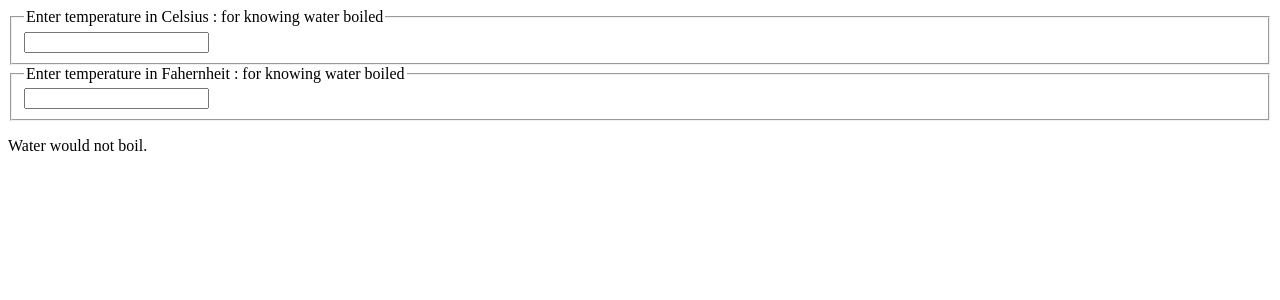
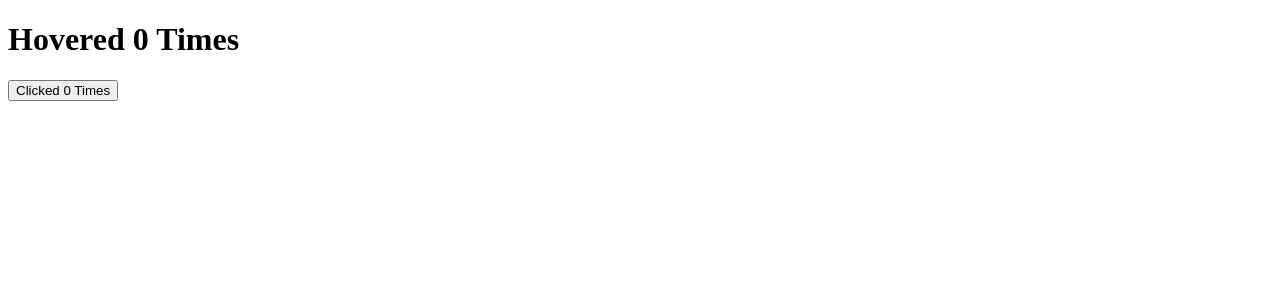
Before and after one commit to JHA-Jahid/myreact, a React (Create React App) app: page / in a window 1280 px wide. Shown: the top 300 px of the page. Built offline with nearby package versions, Linux system fonts and the light colour scheme.

Commit message:
working in lesson12 for learning higher order function

```diff
--- a/public/index.html
+++ b/public/index.html
@@ -11,7 +11,7 @@
     />
     <link rel="apple-touch-icon" href="%PUBLIC_URL%/logo192.png" />
     <link rel="manifest" href="%PUBLIC_URL%/manifest.json" />
-    <title>React App</title>
+    <title>Precticing React</title>
   </head>
   <body>
     <noscript>You need to enable JavaScript to run this app.</noscript>
--- a/src/App.js
+++ b/src/App.js
@@ -1,9 +1,11 @@
-import Calculator from './components/BoilingWater/Calculator';
+import ClickCounter from './components/ClickCounter';
+import HoverCounter from './components/HoverCounter';
 
 function App() {
     return (
         <div className="App">
-            <Calculator />
+            <HoverCounter />
+            <ClickCounter />
         </div>
     );
 }
--- /dev/null
+++ b/src/components/ClickCounter.js
@@ -0,0 +1,15 @@
+import React from 'react';
+import withCounter from './HOC/withCounter';
+
+const ClickCounter = (props) => {
+    const { count, incrementCount } = props;
+    return (
+        <div>
+            <button onClick={incrementCount} type="button">
+                Clicked {count} Times
+            </button>
+        </div>
+    );
+};
+
+export default withCounter(ClickCounter);
--- /dev/null
+++ b/src/components/HOC/withCounter.js
@@ -0,0 +1,21 @@
+import React from 'react';
+
+function withCounter(OriginalComponent) {
+    class NewComponent extends React.Component {
+        state = {
+            count: 0,
+        };
+
+        incrementCount = () => {
+            this.setState((prevState) => ({ count: prevState.count + 1 }));
+        };
+
+        render() {
+            const { count } = this.state;
+            return <OriginalComponent count={count} incrementCount={this.incrementCount} />;
+        }
+    }
+    return NewComponent;
+}
+
+export default withCounter;
--- /dev/null
+++ b/src/components/HoverCounter.js
@@ -0,0 +1,13 @@
+import React from 'react';
+import withCounter from './HOC/withCounter';
+
+const HoverCounter = (props) => {
+    const { count, incrementCount } = props;
+    return (
+        <div>
+            <h1 onMouseOver={incrementCount}>Hovered {count} Times</h1>
+        </div>
+    );
+};
+
+export default withCounter(HoverCounter);
```
Also changed, not shown: src/components/composition/Emoji.js (added, +11 -0 lines), src/components/composition/Text.js (added, +8 -0 lines), src/components/inheritance/Emoji.js (added, +16 -0 lines), src/components/inheritance/Text.js (added, +15 -0 lines), 1 other file (tests, documents, lock files or other folders).
